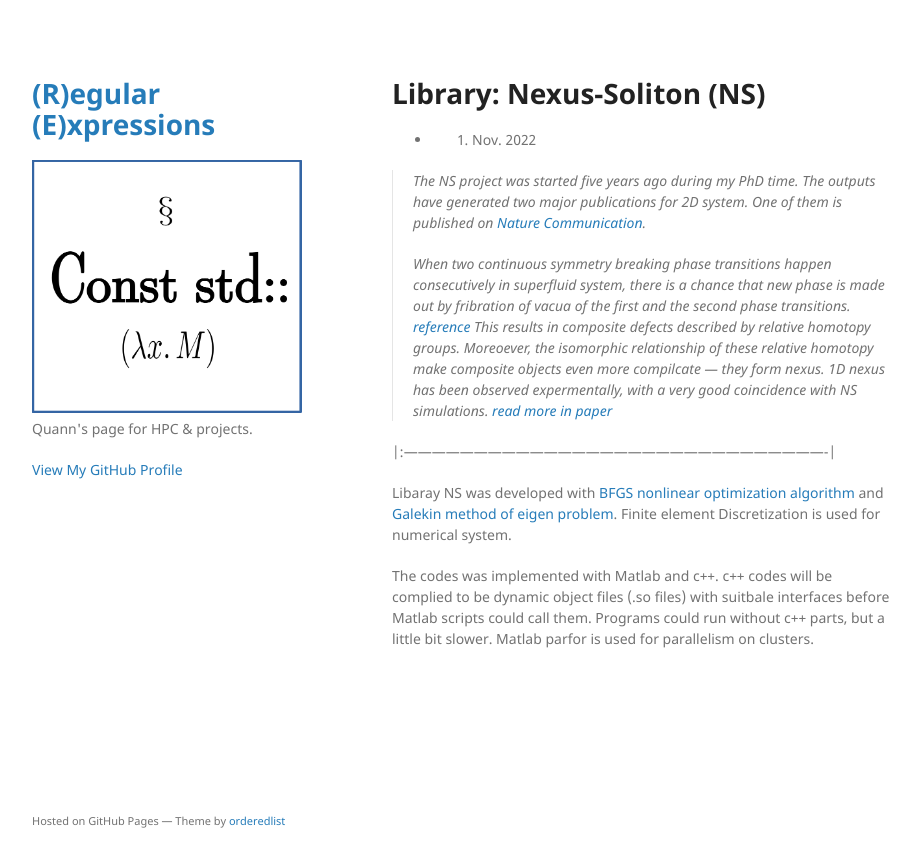
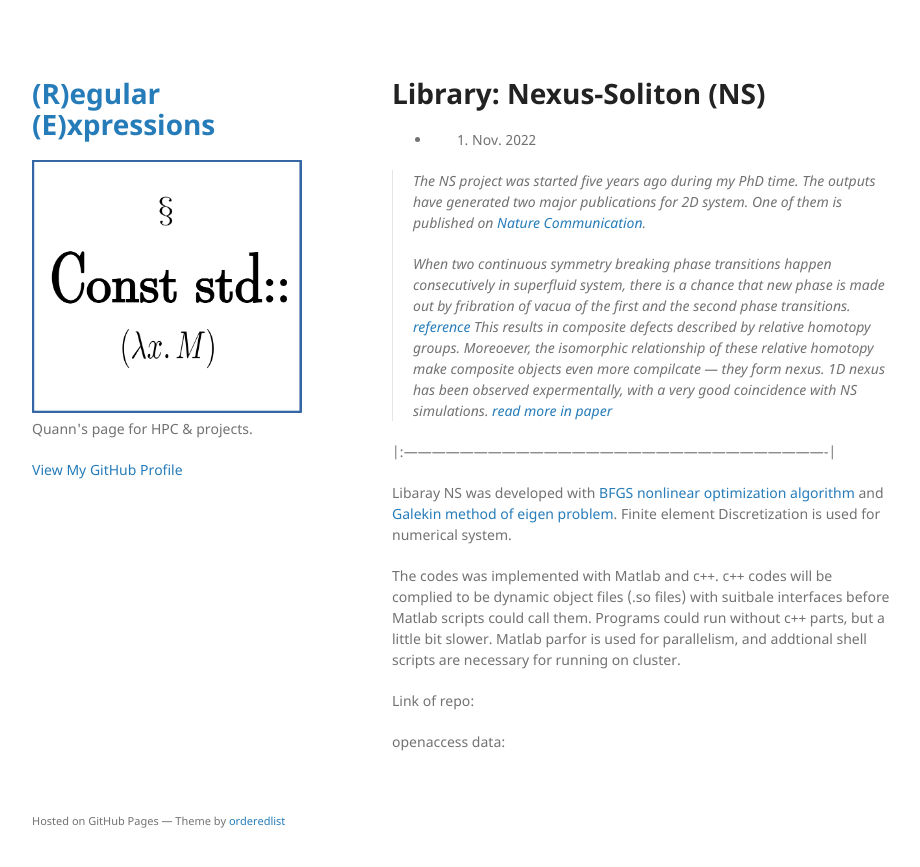
Before and after one commit to Quank-hpc/Quank-hpc.github.io, a Jekyll site: the page built from nexus_soliton.md, in a window 1280 px wide. Shown: the top 867 px of the page, without its empty margins (178-1098 px from the left). Built offline with Jekyll 4.4.1, drawn with Linux system fonts in a browser that asks for light colours; our own code applies the rules of GitHub Pages for plain Markdown files.

Commit message:
edit index.md and nexus_soliton.md

```diff
--- a/nexus_soliton.md
+++ b/nexus_soliton.md
@@ -16,4 +16,8 @@ layout: default
 
 Libaray NS was developed with [BFGS nonlinear optimization algorithm](https://en.wikipedia.org/wiki/Broyden–Fletcher–Goldfarb–Shanno_algorithm) and [Galekin method of eigen problem](https://en.wikipedia.org/wiki/Galerkin_method). Finite element Discretization is used for numerical system.
 
-The codes was implemented with Matlab and c++. c++ codes will be complied to be dynamic object files (.so files) with suitbale interfaces before Matlab scripts could call them. Programs could run without c++ parts, but a little bit slower. Matlab parfor is used for parallelism on clusters.
+The codes was implemented with Matlab and c++. c++ codes will be complied to be dynamic object files (.so files) with suitbale interfaces before Matlab scripts could call them. Programs could run without c++ parts, but a little bit slower. Matlab parfor is used for parallelism, and addtional shell scripts are necessary for running on cluster.
+
+Link of repo:
+
+openaccess data:
```
Also changed, not shown: index.md (+1 -1 lines).
